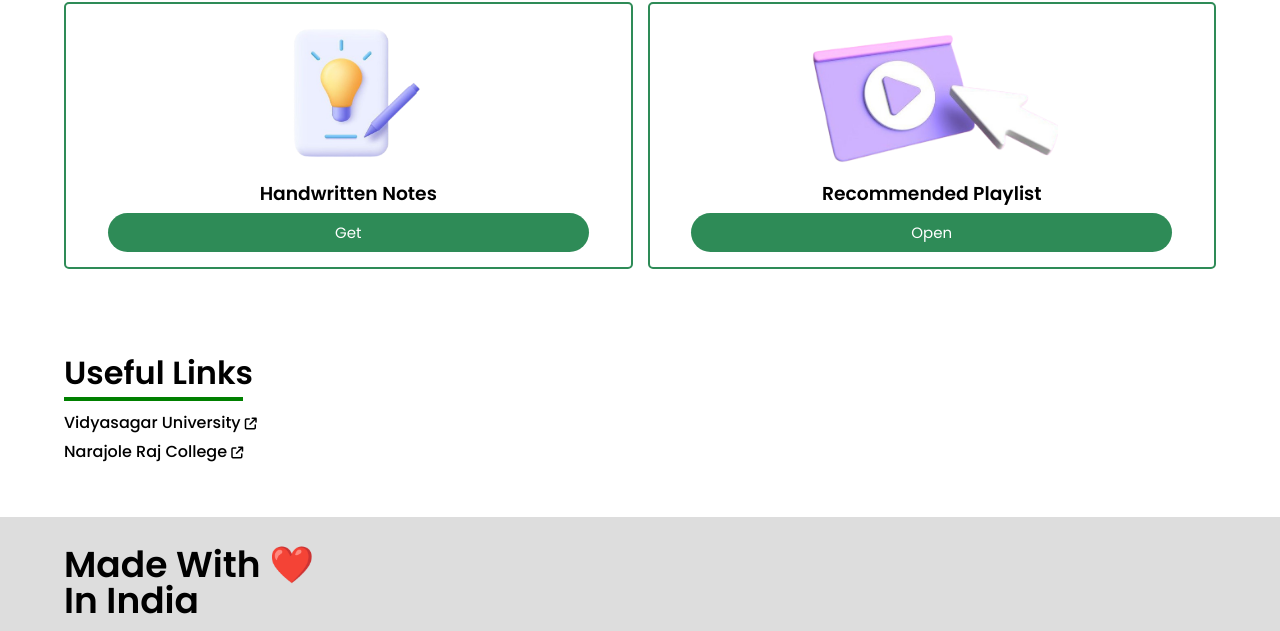
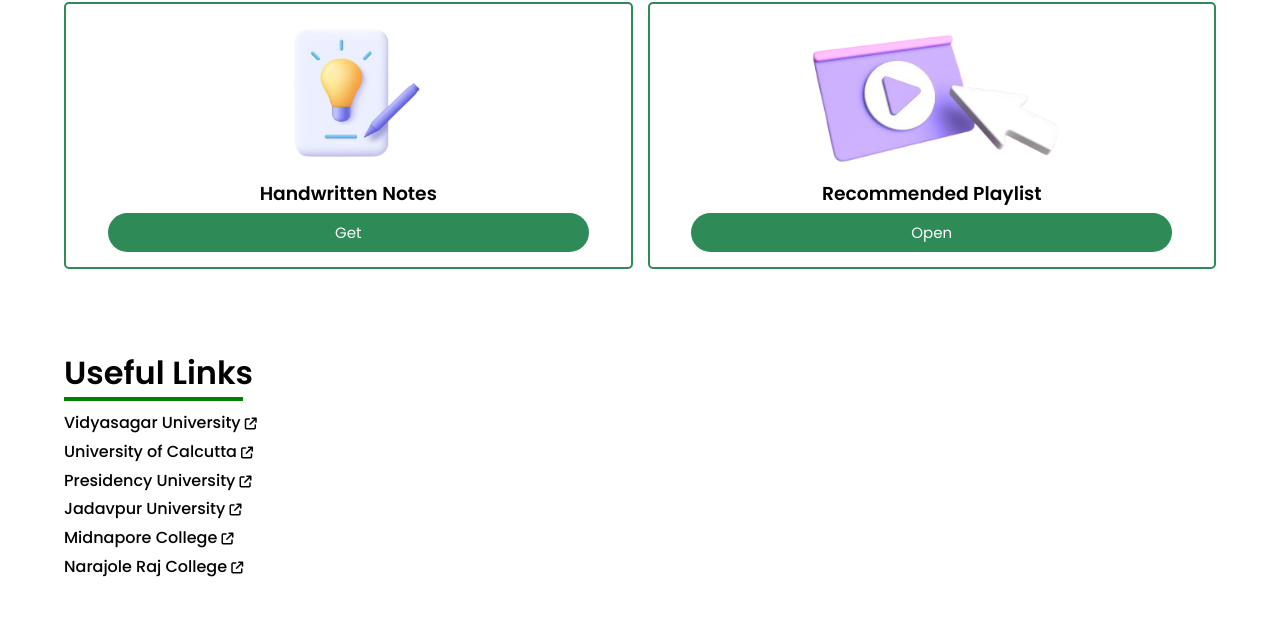
Before and after one commit to CollegeByte/CollegeByte, a plain HTML site: page index.html in a window 1280 px wide. Shown: the part 754-1385 px from the top of the page. Drawn offline with nearby package versions, Linux system fonts and the light colour scheme.

Commit message:
Update index.html

```diff
--- a/index.html
+++ b/index.html
@@ -267,7 +267,11 @@
       <div class="underline"></div>
       <ul class="link-list">
         <li><a href="http://www.vidyasagar.ac.in">Vidyasagar University <i class="fa-solid fa-arrow-up-right-from-square" style="font-size: 12px"></i></a></li>
-        <li><a href="https://www.narajolerajcollege.ac.in">Narajole Raj College <i class="fa-solid fa-arrow-up-right-from-square" style="font-size: 12px"></i></a></li>
+        <li><a href="https://www.caluniv.ac.in">University of Calcutta <i class="fa-solid fa-arrow-up-right-from-square" style="font-size: 12px"></i></a></li>
+        <li><a href="https://www.presiuniv.ac.in">Presidency University <i class="fa-solid fa-arrow-up-right-from-square" style="font-size: 12px"></i></a></li>
+        <li><a href="http://www.jaduniv.edu.in">Jadavpur University <i class="fa-solid fa-arrow-up-right-from-square" style="font-size: 12px"></i></a></li>
+        <li><a href="https://midnaporecollege.ac.in">Midnapore College <i class="fa-solid fa-arrow-up-right-from-square" style="font-size: 12px"></i></a></li>
+        <li><a href="https://www.narajolerajcollege.ac.in">Narajole Raj College  <i class="fa-solid fa-arrow-up-right-from-square" style="font-size: 12px"></i></a></li>
       </ul>
     </div>
 
```
